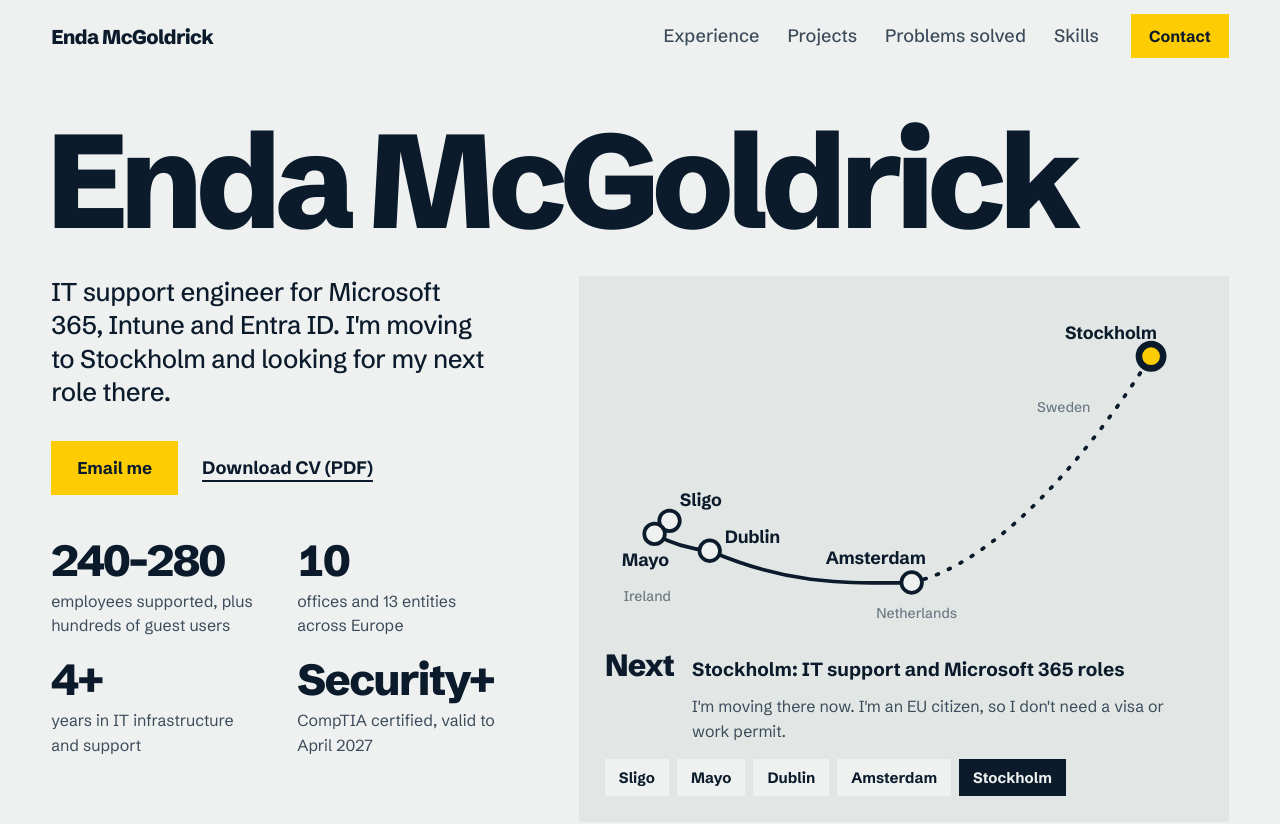
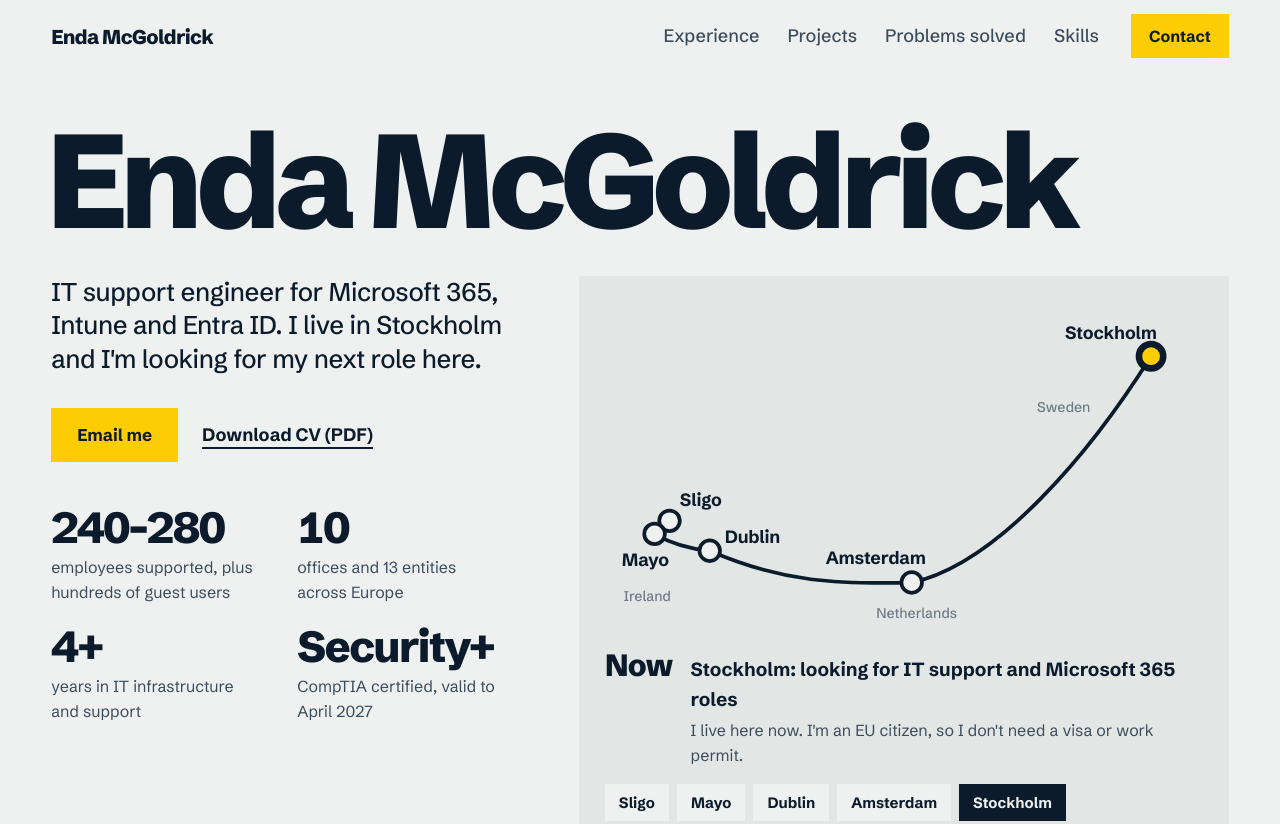
Before and after one commit to endamcgoldrick/endamcgoldrick.github.io, a plain HTML site: page index.html in a window 1280 px wide. Shown: the top 824 px of the page. Drawn offline with Linux system fonts and the light colour scheme.

Commit message:
Now living in Stockholm
Hero, map readout and search/share text say "based in Stockholm"
instead of relocating; the route to Stockholm is drawn solid; new share
image and CV PDF to match.

Co-Authored-By: Claude Opus 5.5 <noreply@anthropic.com>

```diff
--- a/index.html
+++ b/index.html
@@ -4,10 +4,10 @@
 <meta charset="utf-8">
 <meta name="viewport" content="width=device-width, initial-scale=1">
 <title>Enda McGoldrick · IT Support Engineer</title>
-<meta name="description" content="Enda McGoldrick, IT support engineer for Microsoft 365, Intune and Entra ID. Relocating to Stockholm and open to new roles.">
+<meta name="description" content="Enda McGoldrick, IT support engineer for Microsoft 365, Intune and Entra ID. Based in Stockholm and open to new roles.">
 <meta property="og:type" content="website">
 <meta property="og:title" content="Enda McGoldrick · IT Support Engineer">
-<meta property="og:description" content="Microsoft 365, Intune and Entra ID. Relocating to Stockholm and open to new roles.">
+<meta property="og:description" content="Microsoft 365, Intune and Entra ID. Based in Stockholm and open to new roles.">
 <meta property="og:url" content="https://endamcgoldrick.github.io/">
 <meta property="og:image" content="https://endamcgoldrick.github.io/img/og.jpg">
 <meta property="og:image:width" content="1200">
@@ -79,7 +79,6 @@ img{display:block;max-width:100%;height:auto}
 .route{background:var(--step);padding:clamp(16px,2vw,28px)}
 .route svg{width:100%;height:auto;display:block;overflow:visible}
 .route .line{fill:none;stroke:var(--ink);stroke-width:4;stroke-linecap:round;stroke-linejoin:round}
-.route .next{fill:none;stroke:var(--ink);stroke-width:4;stroke-linecap:round;stroke-dasharray:2 12}
 .route .country{fill:var(--soft);font:500 15px var(--font);opacity:.7}
 .stop{cursor:pointer}
 .stop circle{fill:var(--ground);stroke:var(--ink);stroke-width:4;transition:r .25s var(--ease)}
@@ -215,7 +214,7 @@ footer .small{display:flex;justify-content:space-between;flex-wrap:wrap;gap:12px
     <h1 class="rise">Enda McGoldrick</h1>
     <div class="hero-grid">
       <div>
-        <p class="lede rise">IT support engineer for Microsoft 365, Intune and Entra ID. I'm moving to Stockholm and looking for my next role there.</p>
+        <p class="lede rise">IT support engineer for Microsoft 365, Intune and Entra ID. I live in Stockholm and I'm looking for my next role here.</p>
         <div class="actions rise">
           <a class="btn" href="mailto:mcgoldrickenda@gmail.com?subject=Role%20enquiry">Email me</a>
           <a class="link" href="Enda-McGoldrick-CV.pdf" target="_blank" rel="noopener">Download CV (PDF)</a>
@@ -233,8 +232,7 @@ footer .small{display:flex;justify-content:space-between;flex-wrap:wrap;gap:12px
           <text class="country" x="20" y="320">Ireland</text>
           <text class="country" x="290" y="338">Netherlands</text>
           <text class="country" x="462" y="118">Sweden</text>
-          <path class="line" d="M69 234 C 58 240, 53 246, 53 248 C 70 258, 88 264, 112 266 C 190 300, 250 302, 328 300"/>
-          <path class="next" d="M328 300 C 420 280, 520 160, 584 58"/>
+          <path class="line" d="M69 234 C 58 240, 53 246, 53 248 C 70 258, 88 264, 112 266 C 190 300, 250 302, 328 300 C 420 280, 520 160, 584 58"/>
           <g class="stop" data-i="0" tabindex="0" role="button" aria-label="Sligo"><circle cx="69" cy="234" r="11"/><text x="80" y="218">Sligo</text></g>
           <g class="stop" data-i="1" tabindex="0" role="button" aria-label="Mayo"><circle cx="53" cy="248" r="11"/><text x="18" y="282">Mayo</text></g>
           <g class="stop" data-i="2" tabindex="0" role="button" aria-label="Dublin"><circle cx="112" cy="266" r="11"/><text x="128" y="258">Dublin</text></g>
@@ -242,8 +240,8 @@ footer .small{display:flex;justify-content:space-between;flex-wrap:wrap;gap:12px
           <g class="stop sthlm" data-i="4" tabindex="0" role="button" aria-label="Stockholm"><circle cx="584" cy="58" r="13"/><text x="492" y="40">Stockholm</text></g>
         </svg>
         <div class="readout" id="readout" aria-live="polite">
-          <span class="yrs">Next</span><span class="what">Stockholm: IT support and Microsoft 365 roles</span>
-          <span class="note">I'm moving there now. I'm an EU citizen, so I don't need a visa or work permit.</span>
+          <span class="yrs">Now</span><span class="what">Stockholm: looking for IT support and Microsoft 365 roles</span>
+          <span class="note">I live here now. I'm an EU citizen, so I don't need a visa or work permit.</span>
         </div>
         <figcaption id="routeCap" class="stoplist-wrap">
           <ul class="stoplist" aria-label="Choose a stop">
@@ -488,7 +486,7 @@ footer .small{display:flex;justify-content:space-between;flex-wrap:wrap;gap:12px
     ['2016 - 2022','Mayo: Senior Qualification Specialist, TELUS Digital','First and most senior member of the team; trained every new starter.'],
     ['2022 - 2024','Dublin: data centres at AWS and Wipro','Cleared an AWS media-ticket backlog, then ran the office UPS replacement at Wipro. UCD cybersecurity diploma, Distinction.'],
     ['2024 - 2026','Amsterdam: IT Support Engineer, Vastint','Microsoft 365, Intune and Entra ID for 240-280 people in 10 offices across Europe.'],
-    ['Next','Stockholm: IT support and Microsoft 365 roles','I\'m moving there now. I\'m an EU citizen, so I don\'t need a visa or work permit.']
+    ['Now','Stockholm: looking for IT support and Microsoft 365 roles','I live here now. I\'m an EU citizen, so I don\'t need a visa or work permit.']
   ];
   var out=document.getElementById('readout'), dots=[].slice.call(document.querySelectorAll('.stop')), btns=[].slice.call(document.querySelectorAll('.stoplist button'));
   function show(i){
```
Also changed, not shown: img/og.jpg, 1 other file.
